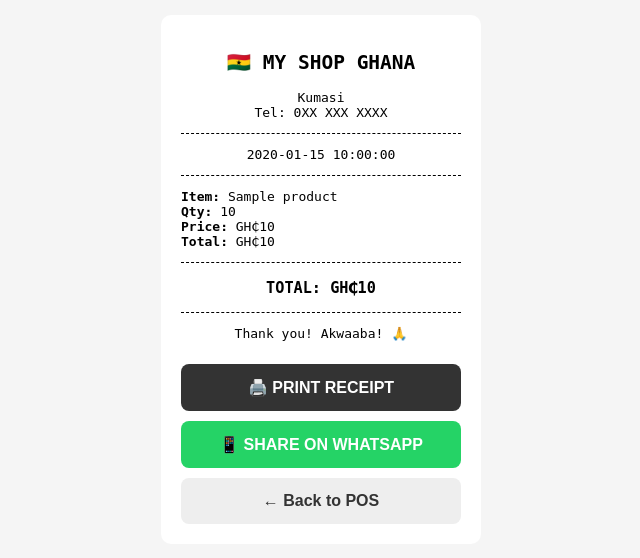
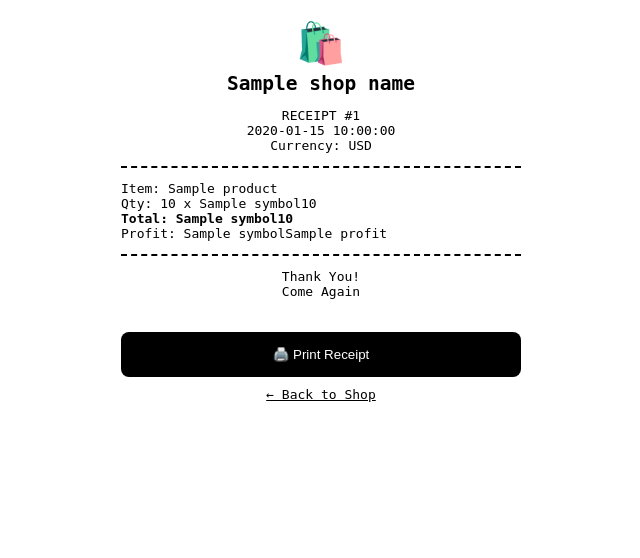
Before and after one commit to Zacharia-code/us-shop-pos, a Flask app: template templates/receipt.html in a window 1280 px wide. Shown: the top 558 px of the page, without its empty margins (319-959 px from the left). Run offline with Flask 3, Linux system fonts and the light colour scheme; the template is opened without the code that fills it: most values are stand-ins (such as "Sample title", 1, 10 or a date in 2020).

Commit message:
Refactor receipt HTML layout and styles

```diff
--- a/templates/receipt.html
+++ b/templates/receipt.html
@@ -1,51 +1,19 @@
 <!DOCTYPE html>
-<html>
-<head>
-<title>Receipt - GHANA</title>
-<meta name="viewport" content="width=device-width, initial-scale=1">
+<html><head><meta name="viewport" content="width=device-width, initial-scale=1.0">
 <style>
-body{font-family:monospace; max-width:320px; margin:auto; padding:15px; background:#f5f5f5}
-.card{background:white; padding:20px; border-radius:10px}
-.center{text-align:center}
-.line{border-top:1px dashed #000; margin:10px 0}
-button{border:none; padding:14px; width:100%; font-size:16px; margin-top:10px; border-radius:8px; font-weight:bold; cursor:pointer}
-.btn-print{background:#333; color:white}
-.btn-whatsapp{background:#25D366; color:white}
-.btn-back{background:#eee; color:#333}
-@media print{.no-print{display:none} body{background:white}}
-</style>
-</head>
-<body>
-<div class="card">
-<div class="center">
-<h2>🇬🇭 MY SHOP GHANA</h2>
-<p>Kumasi<br>Tel: 0XX XXX XXXX</p>
+body{font-family:monospace;padding:20px;max-width:400px;margin:auto;background:#fff}
+.logo{font-size:40px;text-align:center}
+h2{text-align:center;margin:5px}
+.line{border-top:2px dashed #000;margin:10px 0}
+@media print{button{display:none}}
+</style></head><body>
+<div class="logo">🛍️</div>
+<h2>{{shop_name}}</h2>
+<p style="text-align:center">RECEIPT #{{sale.id}}<br>{{date}}<br>Currency: {{currency}}</p>
 <div class="line"></div>
-<p>{{ date }}</p>
-</div>
+<p>Item: {{sale.product}}<br>Qty: {{sale.qty}} x {{symbol}}{{sale.price}}<br><b>Total: {{symbol}}{{sale.total}}</b><br>Profit: {{symbol}}{{sale.profit}}</p>
 <div class="line"></div>
-<p><b>Item:</b> {{ sale.product }}<br>
-<b>Qty:</b> {{ sale.qty }}<br>
-<b>Price:</b> GH₵{{ sale.price }}<br>
-<b>Total:</b> GH₵{{ sale.total }}</p>
-<div class="line"></div>
-<h3 class="center">TOTAL: GH₵{{ sale.total }}</h3>
-<div class="line"></div>
-<p class="center">Thank you! Akwaaba! 🙏</p>
-
-<div class="no-print">
-<button class="btn-print" onclick="window.print()">🖨️ PRINT RECEIPT</button>
-<button class="btn-whatsapp" id="waBtn">📱 SHARE ON WHATSAPP</button>
-<button class="btn-back" onclick="window.location='/?currency=GHS'">← Back to POS</button>
-</div>
-</div>
-
-<script>
-const sale = {{ sale | tojson }};
-const text = `🧾 *MY SHOP GHANA*%0A📍 Accra%0A----------------%0AItem: ${sale.product}%0AQty: ${sale.qty}%0APrice: GH₵${sale.price}%0A*TOTAL: GH₵${sale.total}*%0A----------------%0AThank you! Akwaaba! 🙏`;
-document.getElementById('waBtn').onclick = function(){
-  window.open(`https://wa.me/?text=${text}`, '_blank');
-}
-</script>
-</body>
-</html>
+<p style="text-align:center">Thank You!<br>Come Again</p>
+<button onclick="window.print()" style="width:100%;padding:15px;background:#000;color:#fff;border:none;border-radius:8px;margin-top:20px">🖨️ Print Receipt</button>
+<a href="/?currency={{currency}}" style="display:block;text-align:center;margin-top:10px;color:#000">← Back to Shop</a>
+</body></html>
```
